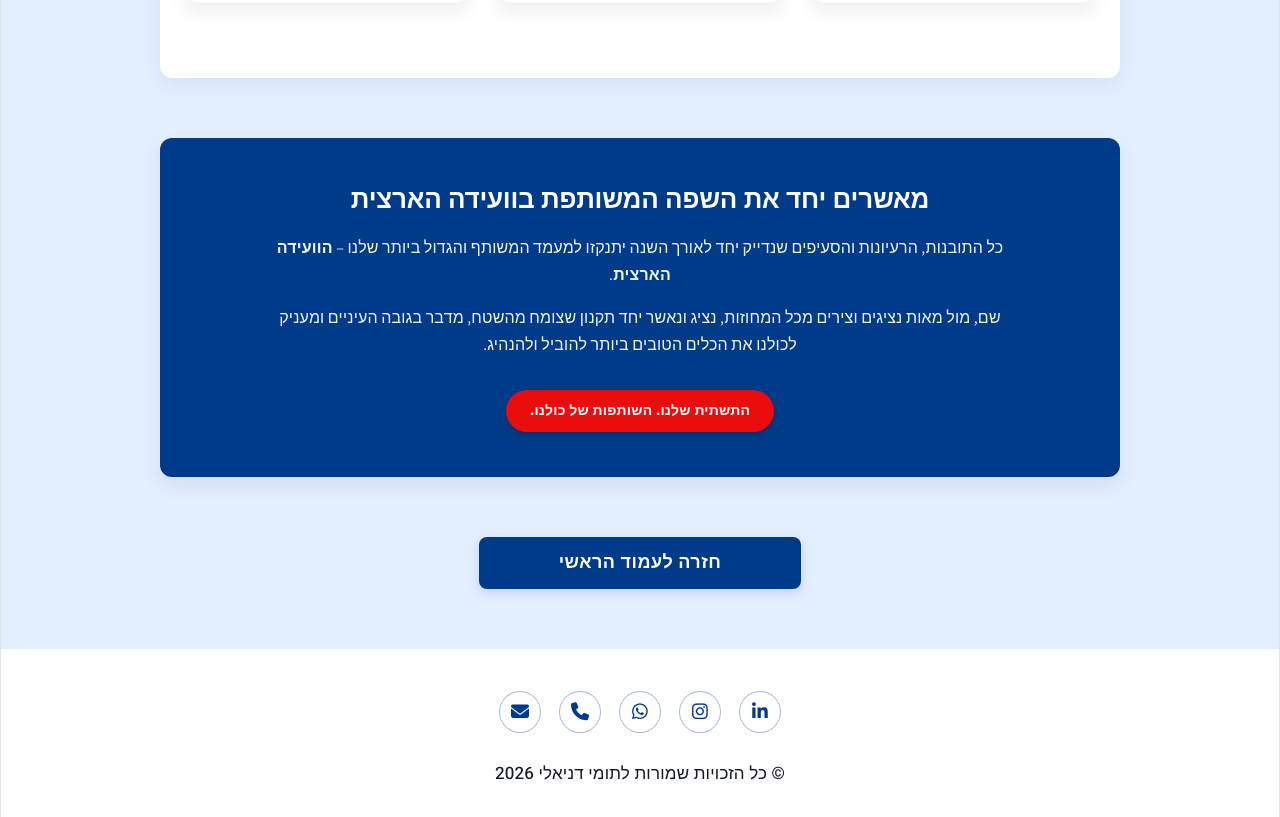
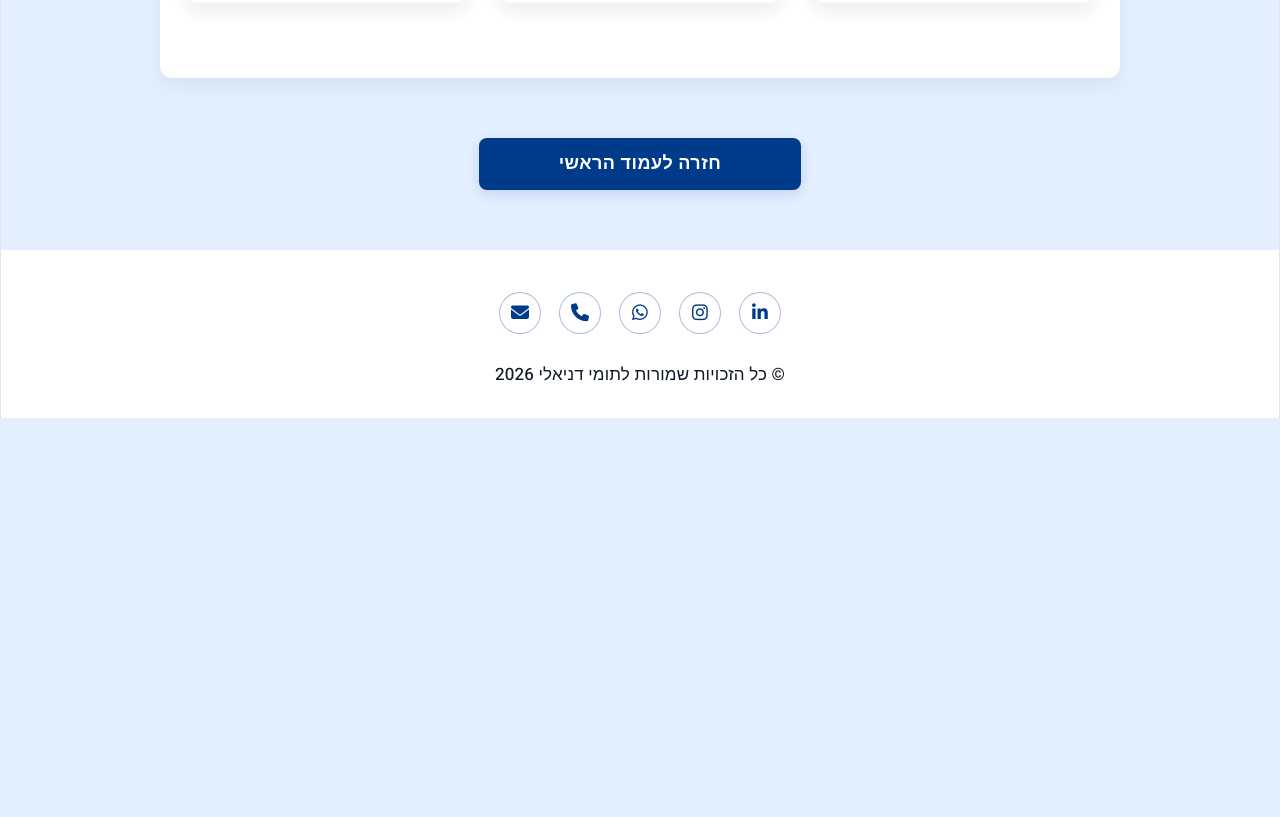
Before and after one commit to tfhsfg/tommy-danieli-website, a React (Vite) app: page /regulations in a window 1280 px wide. Shown: the part 1420-2237 px from the top of the page. After the commit the page ends 1838 px from the top, so only its background shows below. Built offline with nearby package versions, Linux system fonts and the light colour scheme.

Commit message:
פיכסה כחול

```diff
--- a/src/pages/Regulations.jsx
+++ b/src/pages/Regulations.jsx
@@ -56,19 +56,7 @@ export default function BylawsOpening() {
         </div>
       </div>
 
-      {/* סיכום חגיגי המדגיש אחדות */}
-      <div className="eduSection bylawsSummaryFocus">
-        <div className="bylawsFocusContent">
-          <h2>מאשרים יחד את השפה המשותפת בוועידה הארצית</h2>
-          <p>
-            כל התובנות, הרעיונות והסעיפים שנדייק יחד לאורך השנה יתנקזו למעמד המשותף והגדול ביותר שלנו – <strong>הוועידה הארצית</strong>.
-          </p>
-          <p>
-            שם, מול מאות נציגים וצירים מכל המחוזות, נציג ונאשר יחד תקנון שצומח מהשטח, מדבר בגובה העיניים ומעניק לכולנו את הכלים הטובים ביותר להוביל ולהנהיג.
-          </p>
-          <div className="bylawsBadge">התשתית שלנו. השותפות של כולנו.</div>
-        </div>
-      </div>
+
 
       {/* כפתור חזרה מהיר */}
       <div className="readMoreContainer">
```
